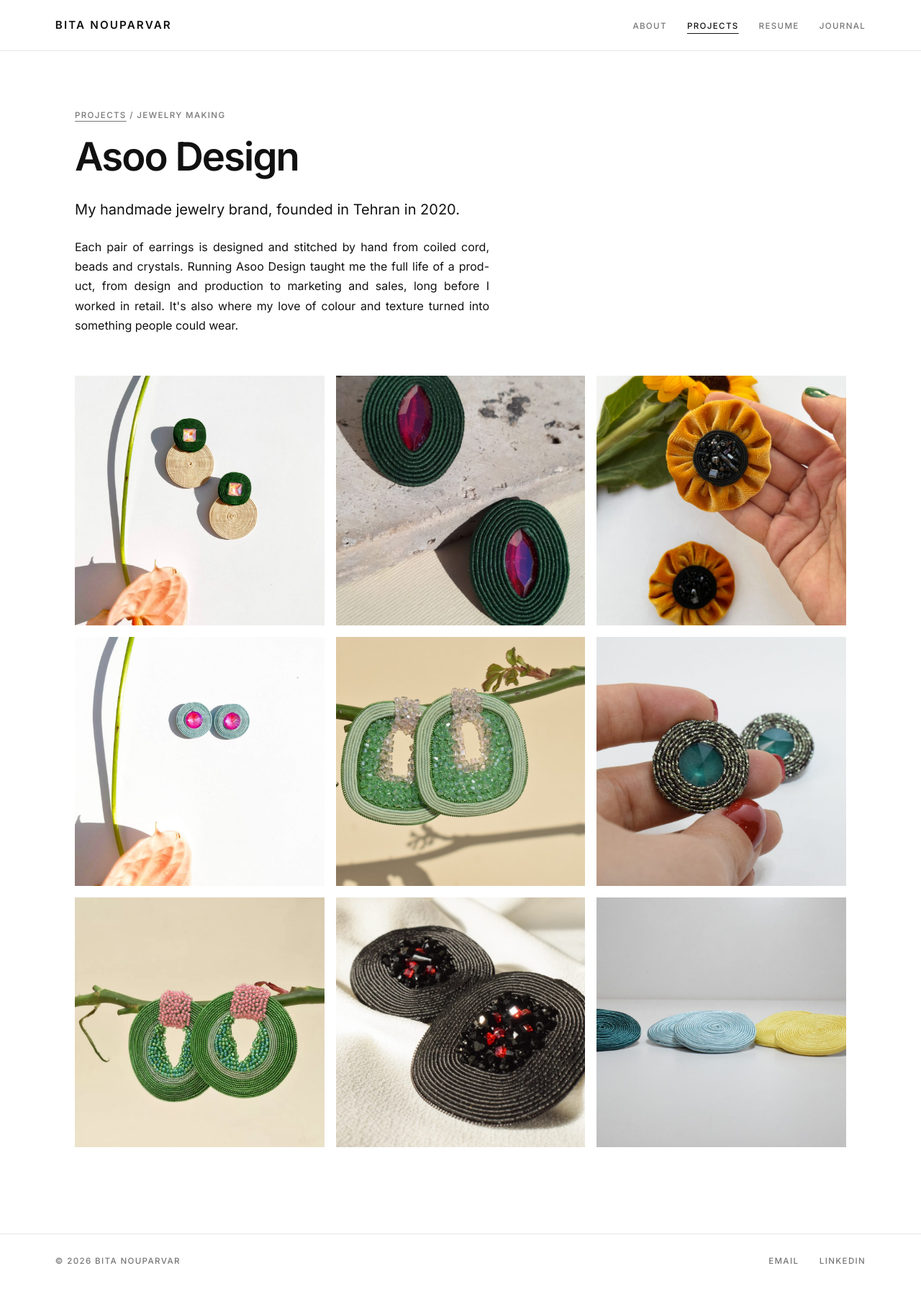
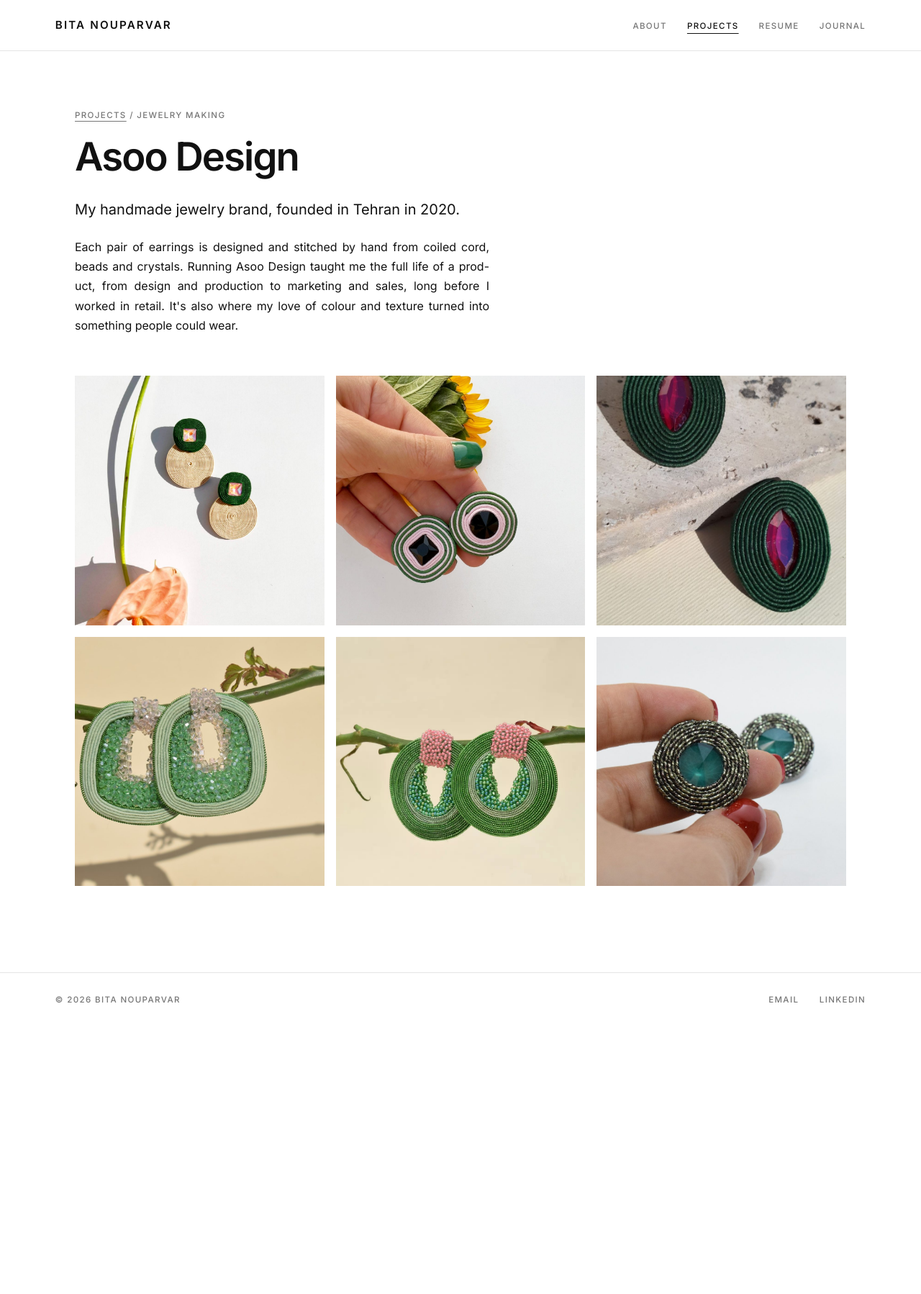
Before and after one commit to bitanp1994/bitanouparvar.com, a Jekyll site: the page built from projects/asoo-design.html, in a window 1280 px wide. Shown: the whole page at 72% size. Built offline with Jekyll 4.4.1, drawn with Linux system fonts in a browser that asks for light colours; after the commit the page ends 1436 px from its top, so only the background shows below that.

Commit message:
Remove phone from resume, drop About intro line, harmonize Asoo gallery, add fixture storytelling
Co-Authored-By: Claude Opus 5.5 <noreply@anthropic.com>
Claude-Session: https://claude.ai/code/session_011ZU1tgXn8aNEA1hgF5gWNT

```diff
--- a/assets/style.css
+++ b/assets/style.css
@@ -414,3 +414,5 @@ main.wide .page.case { max-width: 1040px; }
 .vm-pair { max-width: 560px; gap: 16px; }
 .vm-story { grid-template-columns: 270px 1fr; }
 @media (max-width: 760px) { .vm-story { grid-template-columns: 1fr; } .vm-story figure { max-width: 300px; } }
+.vm-pair.vm-wide { max-width: 760px; }
+.vm-pair.vm-wide img { aspect-ratio: 4 / 3; }
--- a/projects/asoo-design.html
+++ b/projects/asoo-design.html
@@ -12,13 +12,10 @@ permalink: /projects/asoo-design/
 </article>
 
 <div class="gallery">
-  <figure><img src="{{ '/assets/img/jewelry/forest-sand.jpg' | relative_url }}" alt="Earrings in forest green and sand coiled cord with a pink crystal" loading="lazy"></figure>
-  <figure><img src="{{ '/assets/img/jewelry/forest-ruby-ovals.jpg' | relative_url }}" style="object-position: 50% 40%" alt="Oval forest green coiled cord earrings with marquise ruby-red crystals, on stone and cream paper" loading="lazy"></figure>
-  <figure><img src="{{ '/assets/img/jewelry/ochre-velvet.jpg' | relative_url }}" alt="Ochre velvet flower earrings with black beaded centres" loading="lazy"></figure>
-  <figure><img src="{{ '/assets/img/jewelry/sky-fuchsia.jpg' | relative_url }}" alt="Pale blue coiled cord studs with fuchsia crystals" loading="lazy"></figure>
-  <figure><img src="{{ '/assets/img/jewelry/mint-crystal-drops.jpg' | relative_url }}" alt="Mint green coiled cord earrings filled with green crystals and pale pink crystal loops, hanging on a rose stem" loading="lazy"></figure>
-  <figure><img src="{{ '/assets/img/jewelry/emerald-crystal-studs.jpg' | relative_url }}" alt="Round earrings of twisted metallic cord around an emerald crystal, held between fingers" loading="lazy"></figure>
-  <figure><img src="{{ '/assets/img/jewelry/green-pink-hoops.jpg' | relative_url }}" alt="Green coiled cord hoop earrings with pink and green beadwork, hanging on a rose stem" loading="lazy"></figure>
-  <figure><img src="{{ '/assets/img/jewelry/black-red-crystal.jpg' | relative_url }}" alt="Black coiled cord earrings with black and red crystals, resting on white fabric" loading="lazy"></figure>
-  <figure><img src="{{ '/assets/img/jewelry/coil-four-colours.jpg' | relative_url }}" style="object-position: 30% 50%" alt="Coiled cord earrings in teal, pale blue, yellow and magenta lined up on a white surface" loading="lazy"></figure>
+  <figure><img src="{{ '/assets/img/jewelry/forest-sand.jpg' | relative_url }}" alt="Forest green and sand coiled cord earrings with a pink crystal" loading="lazy"></figure>
+  <figure><img src="{{ '/assets/img/jewelry/green-pink-geometric.jpg' | relative_url }}" alt="Green and pale pink coiled cord earrings with square and round black crystals, held in a hand with a sunflower" loading="lazy"></figure>
+  <figure><img src="{{ '/assets/img/jewelry/forest-ruby-ovals.jpg' | relative_url }}" alt="Oval forest green coiled cord earrings with marquise ruby-red crystals" loading="lazy"></figure>
+  <figure><img src="{{ '/assets/img/jewelry/mint-crystal-drops.jpg' | relative_url }}" alt="Mint green coiled cord earrings filled with green crystals and pale pink crystal loops" loading="lazy"></figure>
+  <figure><img src="{{ '/assets/img/jewelry/green-pink-hoops.jpg' | relative_url }}" alt="Green coiled cord hoop earrings with pink and green beadwork" loading="lazy"></figure>
+  <figure><img src="{{ '/assets/img/jewelry/emerald-crystal-studs.jpg' | relative_url }}" alt="Round earrings of twisted metallic cord around an emerald crystal" loading="lazy"></figure>
 </div>
```
Also changed, not shown: about.md (+0 -1 lines), projects/visual-merchandising.html (+11 -0 lines), assets/img/jewelry/green-pink-geometric.jpg (added), assets/img/resume.png, assets/img/vm/yoga-story-fixture.jpg (added), 1 other file.
